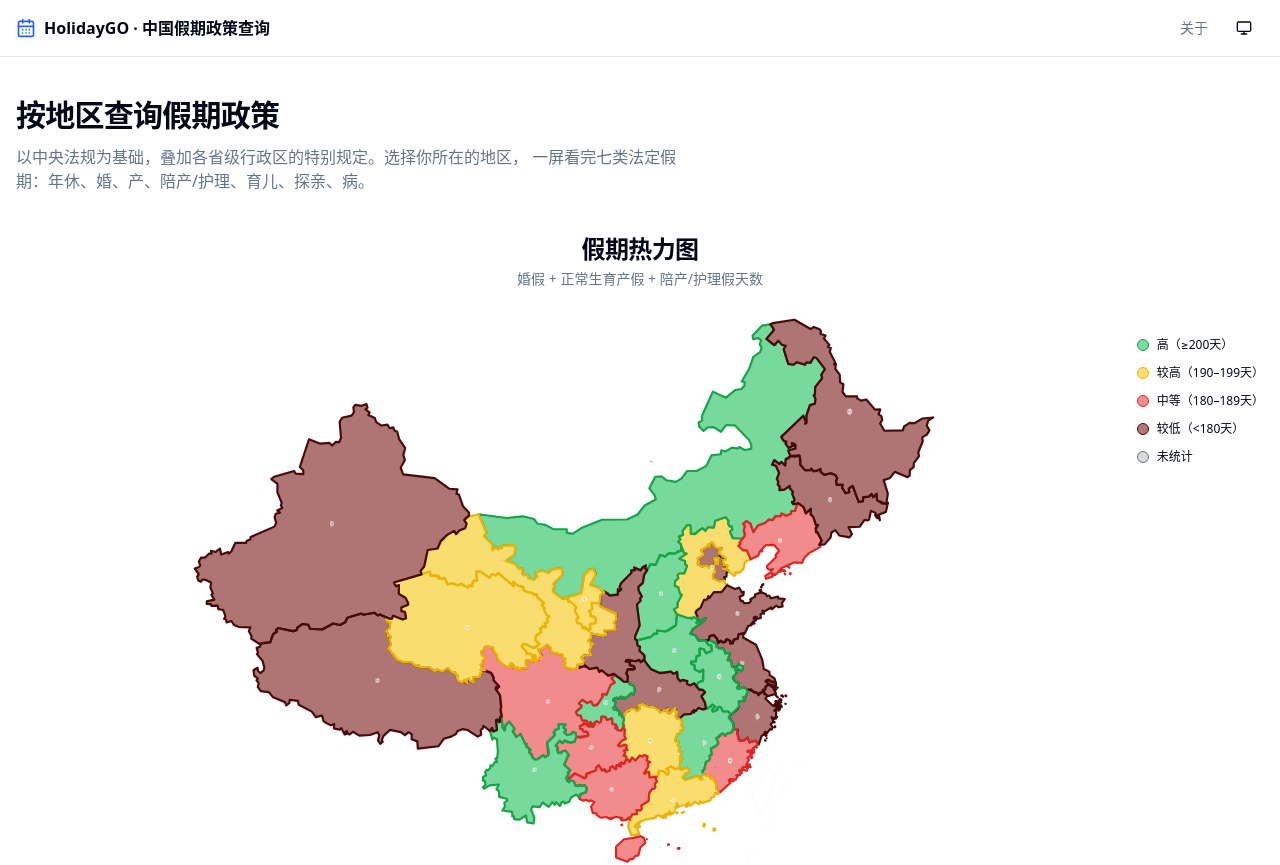
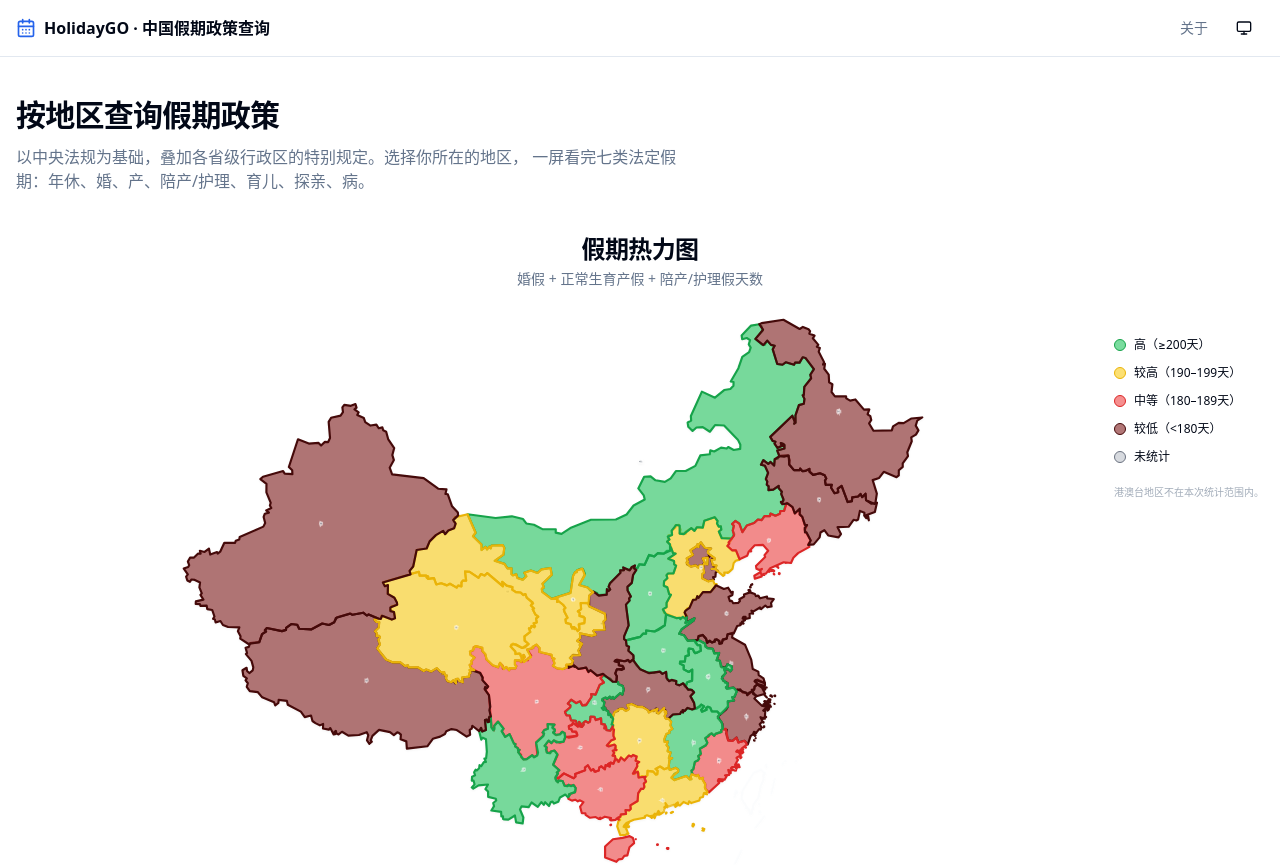
Before and after one commit to masonblog/HolidayGO-CN, a Next.js app: page / in a window 1280 px wide. Shown: the top 865 px of the page. Built offline with nearby package versions, Linux system fonts and the light colour scheme.

Commit message:
style: move HK/Macau/Taiwan note below heatmap legend

```diff
--- a/app/page.tsx
+++ b/app/page.tsx
@@ -83,11 +83,11 @@ export default async function HomePage() {
               <span className="inline-block h-3 w-3 rounded-sm bg-gray-400/40 border border-gray-500" />
               <span className="text-xs">未统计</span>
             </div>
+            <p className="text-[10px] text-muted-foreground/60 pt-2">
+              港澳台地区不在本次统计范围内。
+            </p>
           </div>
         </div>
-        <p className="text-center text-[10px] text-muted-foreground/60">
-          港澳台地区不在本次统计范围内。
-        </p>
       </section>
 
       <section className="space-y-3">
```
